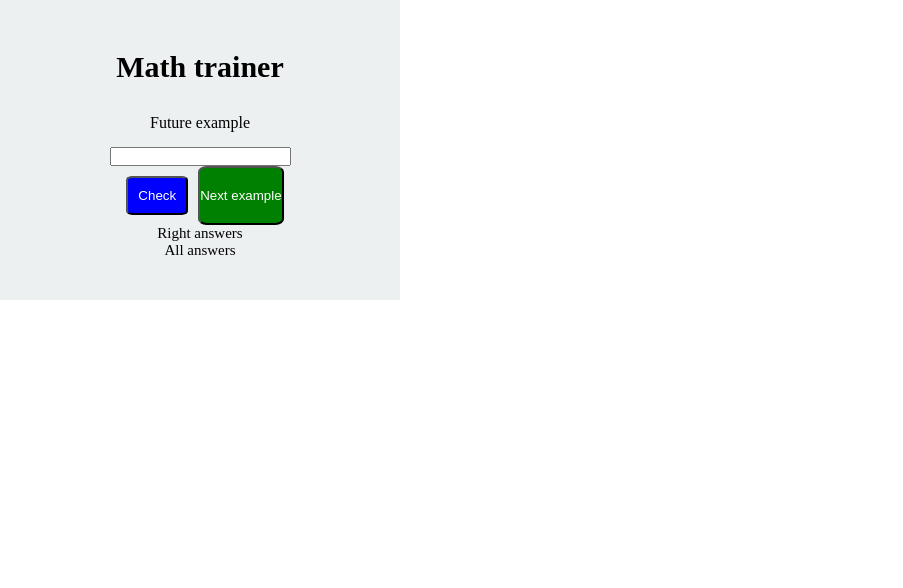
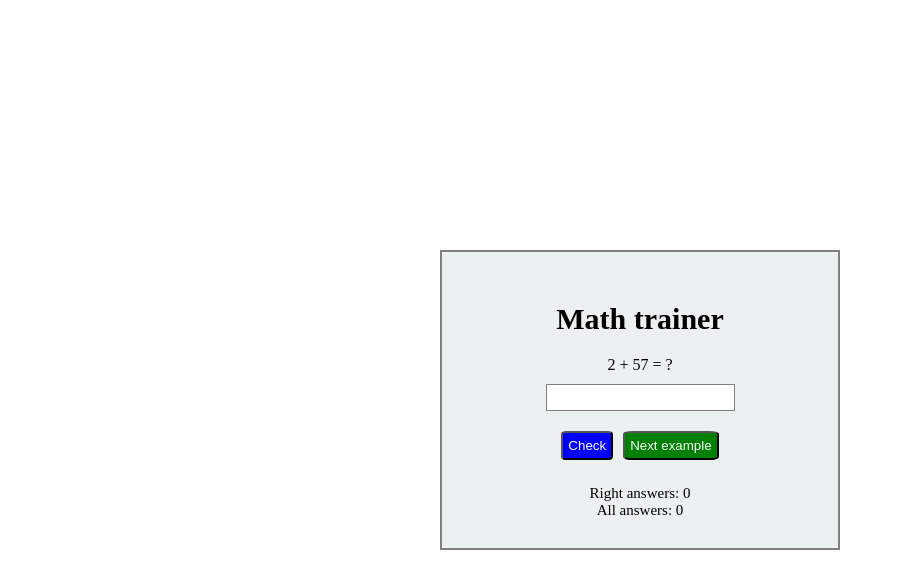
Before and after one commit to PavelSinenko/Math-trainer, a plain HTML site: page index.html in a window 1280 px wide. Shown: the whole page, without its empty margins (0-903 px from the left). Drawn offline with Linux system fonts and the light colour scheme.

Commit message:
complete generate example and changed panel

```diff
--- a/index.html
+++ b/index.html
@@ -6,18 +6,19 @@
 </head>
 <body>
   <div class="container">
-    <h1 class="title">Math trainer</h1>
-    <p id="answer" class="example">Future example</p>
-    <input type="text">
-    <div class="btn-container">
-     <button class="btn-next">Check</button>
-     <button id="next" class="btn-past">Next example</button>
-    </div>
-     <div class="under">
-        <p>Right answers</p>
-        <p>All answers</p>
-      </div>
-    </div>
+     <h1 class="title">Math trainer</h1>
+     <div class="example" id="example"></div>
+     <input type="number" class="input" id="input">
+     <div class="button-container">
+        <button class="btn-check">Check</button>
+        <button class="btn-next">Next example</button>
+     </div>
+     <div id="result" class="result"></div>
+     <div class="stats">
+        <p class="stats-parts">Right answers: <span id="correct" class="stats-count">0</span></p>
+        <p class="stats-parts">All answers: <span id="total" class="stats-count">0</span></p>
+     </div>
+  </div>
 
     <script src="scripts.js"></script>
 </body>
--- a/scripts.js
+++ b/scripts.js
@@ -1,69 +1,50 @@
-// Задание 1.9
-//No.1 Дан массив со строками. Оставьте в этом массиве только те строки, которые начинаются на http://.
-// const mass = ['http://facebook', 'http://instagram', 'youtube'];
-// let res = mass.filter(elem => {
-//         return elem.startsWith('http://');
-//     });
-// console.log(res); // Выводит [ 'http://facebook', 'http://instagram' ]
-
-//No.2 Дан массив со строками. Оставьте в этом массиве только те строки, которые заканчиваются на .html.
-// const mass = ['http://facebook', 'project.html', 'youtube', 'window.html'];
-// let res = mass.filter(elem => {
-//         return elem.endsWith('.html');
-//     });
-// console.log(res); // Выводит [ 'project.html', 'window.html' ]
-
-//No.3 Дан массив с числами. Увеличьте каждое число из массива на 10 процентов.
-const mass = [10, 20, 30, 100]
-let answer = mass.map((x) => x + (x * 0.1));
-console.log(answer); // Ответ [ 11, 22, 33, 110 ]
+// Сделал генерацию примера и его отображение
+// Исправил html и css, теперь панель стоит по центру  :)
 
 
-// Предыдущие функции
-// const guessNumber = (string) => {
-//     let randomNumber = Math.floor(Math.random() * 5);
-//     console.log(randomNumber);
-//     if (number === randomNumber) {
-//         console.log('Yeeeah!');
-//     } else {
-//         console.log('Nooo!')
-//     }
+// Функция к которой все могут обратиться
+let currentMoment = {};
 
-// }
-// guessNumber()
+let stats = {
+    correct: 0,
+    total: 0
+};
 
 
-// const answer = (number) => {
-// let sum = 2 + 2;
-// if (number === sum) {
-//     console.log('Right');
-// } else {
-//     console.log ('Wrong!');
-// }
-// }
+// Здесь генерируем рандомный пример
+function generateExample() {
+    const firstNum = Math.floor(Math.random() * 100);
+    const secondNum = Math.floor(Math.random() * 100);
+    const signs = Math.random() >= 0.5;
 
-// answer(4)
+    return {
+        num1: firstNum,
+        num2: secondNum,
+        operation: signs ? '-' : '+',
+        answer: signs ? firstNum - secondNum : firstNum + secondNum
+    };
+}
 
-// function getRandomInt() {
-//     let first = Math.floor(Math.random() * 9);
-//     let second = Math.floor(Math.random() * 9);
-//     let third = Math.floor(Math.random() * 10);
-//     let signs = '';
-//     if (third <= 5){
-//         signs = '-';
-//     } else {
-//         signs = '+'
-//     }
-//     console.log(`${first} ${signs} ${second} = ?`)
-//   }
 
-//   getRandomInt()
+// Отображение примера на экране
+function displayResult() {
+    currentMoment = generateExample();
+    document.getElementById('example').textContent =
+      `${currentMoment.num1} ${currentMoment.operation} ${currentMoment.num2} = ?`;
+    document.getElementById('input').value = '';
+    document.getElementById('result').textContent = '';
+
+}
+
+// Оказывается, чтобы выводился пример, надо добавить event ¯\_(ツ)_/¯
+document.addEventListener('DOMContentLoaded', function() {
+    displayResult();
+});
 
 
 
-// const test = () => {
-//     document.getElementById('answer').textContent='64 + 44 = ?'
-// }
+
+// Осталось от предыдущих функций, пусть будет
 // document.addEventListener('DOMContentLoaded',function(){test()})
 // document.addEventListener('keypress', function(ev){
 //     if( === 'Enter'){
--- a/styles.css
+++ b/styles.css
@@ -4,42 +4,58 @@
     box-sizing: border-box;
 }
 
+html, body {
+    height: 100%;
+    display: flex;
+    justify-content: center;
+    align-items: center;
+}
+
 .container {
-    /* flex-direction: column; */
         text-align: center;
         background: #ECF0F1;
         width: 400px;
         height: 300px;
         padding: 50px;
         justify-content: center;
+        border: 2px solid grey;
+}
 
+.title {
+    font-size: 30px;
+    margin-bottom: 20px;
+}
+.example {
+    margin-bottom: 10px;
+}
 
+.input {
+    border: 1px solid grey;
+    padding: 5px;
 }
- .btn-container {
+
+.button-container {
     display: flex;
     justify-content: center;
  }
 
-.title {
-    font-size: 30px;
-    margin-bottom: 30px;
+.btn-check {    background-color: blue;
+    color: white;
+    margin-top: 20px;
+    margin-right: 10px;
+    border-radius: 10%;
+    padding: 5px;
 }
-.example {
-    margin-bottom: 15px;
-}
-
-.under {
-    font-size: 15px;
-}
-
-.btn-next {    background-color: blue;
-    color: white;
-    margin: 10px;
-    border-radius: 10%;
-    padding: 10px;
-}
-.btn-past {
+.btn-next {
     background-color: green;
     color: white;
     border-radius: 10%;
+    margin-top: 20px;
+    padding: 5px
 }
+
+.stats {
+    margin: 10px;
+    padding: 15px;
+    font-size: 15px;
+}
```
